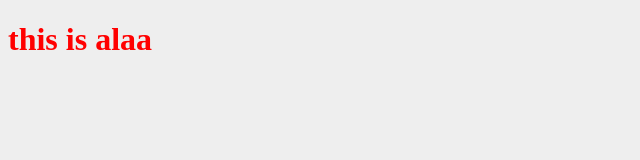
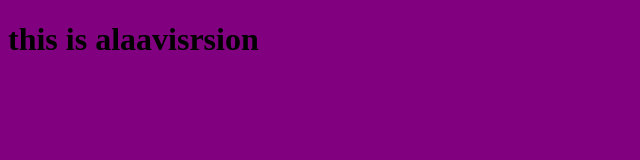
Before and after one commit to AlaaMoEl/mypriject, a plain HTML site: page index.html in a window 1280 px wide. Shown: the whole page, without its empty margins (0-640 px from the left). Drawn offline with Linux system fonts and the light colour scheme.

Commit message:
addition the new virsion

```diff
--- a/index.html
+++ b/index.html
@@ -7,7 +7,7 @@
     <title>Document</title>
 </head>
 <body>
-    <h1>this is alaa</h1>
+    <h1>this is alaavisrsion</h1>
     <script src="app.js"></script>
 </body>
 </html>
--- a/style.css
+++ b/style.css
@@ -1,6 +1,6 @@
 h1{
-    color: red;
+    color: black;
 }
 body{
-    background-color: #eee;
+    background-color: purple;
 }
```
